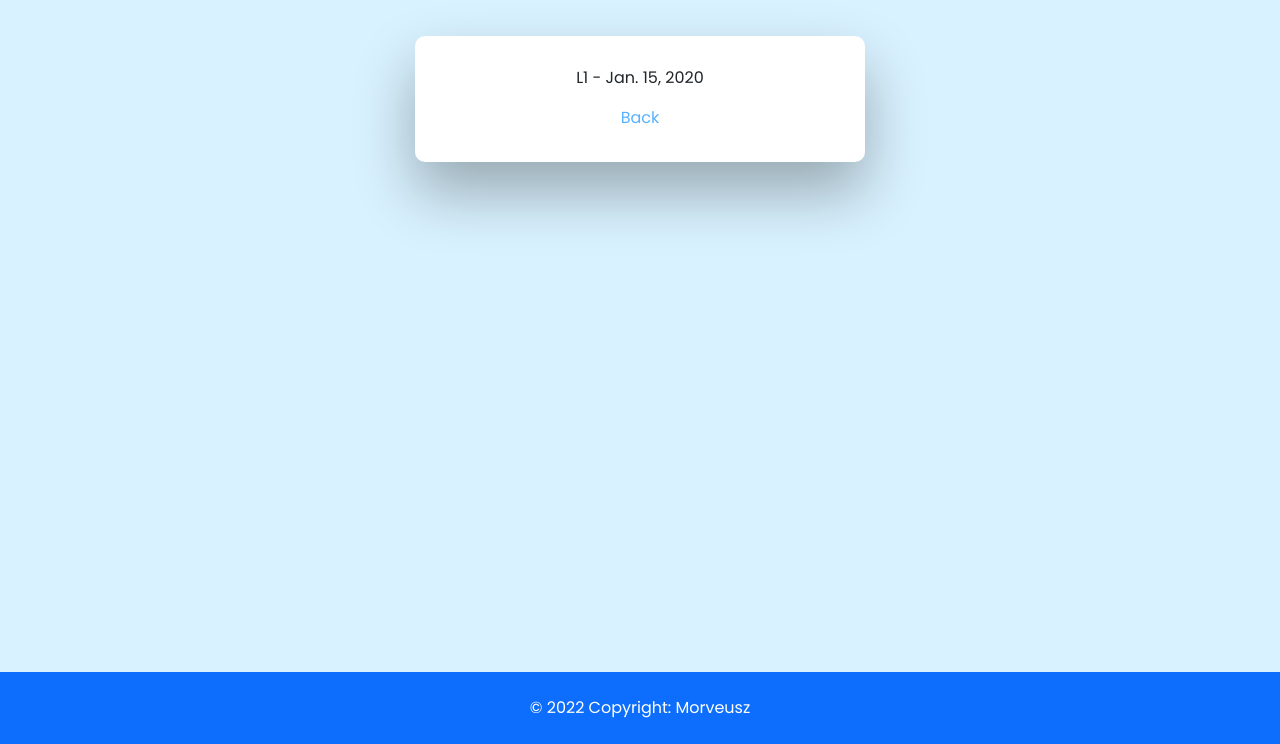
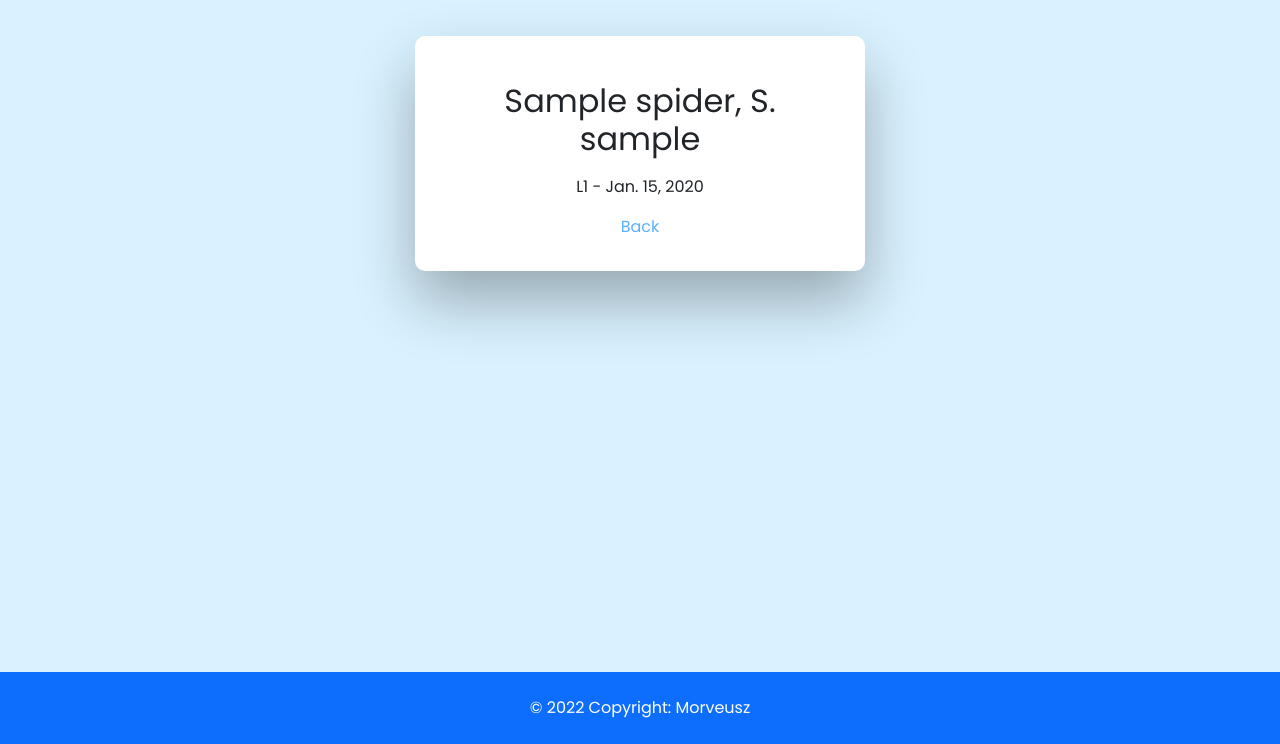
Before and after one commit to morveusz93/terra-keeper, a Django app: page /spiders/00000000-0000-0000-0000-000000000001/molts in a window 1280 px wide. Shown: the part 56-800 px from the top of the page. Run offline with Django 4.2, Linux system fonts and the light colour scheme; tables that the repository leaves empty hold one stand-in row (values such as "Sample post"); some libraries are stand-ins or nearby versions.

```diff
--- a/spiders/templates/spiders/spider-molts.html
+++ b/spiders/templates/spiders/spider-molts.html
@@ -1,8 +1,8 @@
 {% extends 'main.html' %}
 {% block content %}
-
+<h2 class="my-3">{{ spider }}</h2>
 {% for molt in all_molts %}
     <p>L{{ molt.number }} - {{ molt.date }}</p>
 {% endfor %}
-<a class="underlineHover" href="{% url 'spiders' %}">Back</a>
+<a class="underlineHover" href="{% url 'spider-details' spider.id %}">Back</a>
 {% endblock %}
--- a/spiders/views.py
+++ b/spiders/views.py
@@ -64,6 +64,5 @@ def deleteSpider(request, id):
 def showMolts(request, id):
     spider = Spider.objects.get(id=id)
     all_molts = spider.all_molts
-    context = {'all_molts': all_molts}
-    print(all_molts)
+    context = {'all_molts': all_molts,'spider': spider}
     return render(request, 'spiders/spider-molts.html', context)
--- a/static/styles/main.css
+++ b/static/styles/main.css
@@ -52,7 +52,7 @@ a {
 
 input[type="button"],
 input[type="submit"],
-a .button,
+button,
 input[type="reset"] {
   background-color: #56baed;
   border: none;
@@ -77,18 +77,25 @@ input[type="reset"] {
 
 input[type="button"]:hover,
 input[type="submit"]:hover,
+button:hover,
 input[type="reset"]:hover {
   background-color: #39ace7;
 }
 
 input[type="button"]:active,
 input[type="submit"]:active,
+button:active,
 input[type="reset"]:active {
   -moz-transform: scale(0.95);
   -webkit-transform: scale(0.95);
   -o-transform: scale(0.95);
   -ms-transform: scale(0.95);
   transform: scale(0.95);
+}
+
+.button-xs{
+  padding: 5px 10px;
+  margin: 0;
 }
 
 input[type="text"],
@@ -148,6 +155,14 @@ input[type="email"]:placeholder {
   -webkit-animation-fill-mode: both;
   animation-fill-mode: both;
 }
+.fadeInLeft {
+  -webkit-animation-name: fadeInLeft;
+  animation-name: fadeInLeft;
+  -webkit-animation-duration: 1s;
+  animation-duration: 1s;
+  -webkit-animation-fill-mode: both;
+  animation-fill-mode: both;
+}
 
 @-webkit-keyframes fadeInDown {
   0% {
@@ -167,6 +182,31 @@ input[type="email"]:placeholder {
     opacity: 0;
     -webkit-transform: translate3d(0, -100%, 0);
     transform: translate3d(0, -100%, 0);
+  }
+  100% {
+    opacity: 1;
+    -webkit-transform: none;
+    transform: none;
+  }
+}
+@-webkit-keyframes fadeInLeft {
+  0% {
+    opacity: 0;
+    -webkit-transform: translate3d(100%, 0, 0);
+    transform: translate3d(100%, 0, 0);
+  }
+  100% {
+    opacity: 1;
+    -webkit-transform: none;
+    transform: none;
+  }
+}
+
+@keyframes fadeInLeft {
+  0% {
+    opacity: 0;
+    -webkit-transform: translate3d(100%, 0, 0);
+    transform: translate3d(100%, 0, 0);
   }
   100% {
     opacity: 1;
@@ -198,6 +238,30 @@ input[type="email"]:placeholder {
   }
   to {
     opacity: 1;
+  }
+}
+@-webkit-keyframes fadeOut {
+  from {
+    opacity: 1;
+  }
+  to {
+    opacity: 0;
+  }
+}
+@-moz-keyframes fadeOut {
+  from {
+    opacity: 1;
+  }
+  to {
+    opacity: 0;
+  }
+}
+@keyframes fadeOut {
+  from {
+    opacity: 1;
+  }
+  to {
+    opacity: 0;
   }
 }
 
```
Also changed, not shown: spiders/templates/spiders/details.html (+27 -1 lines).
